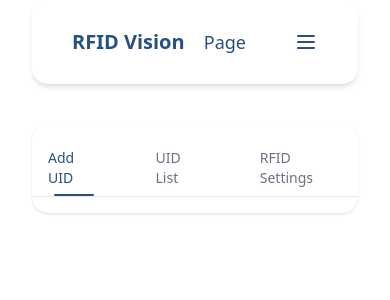
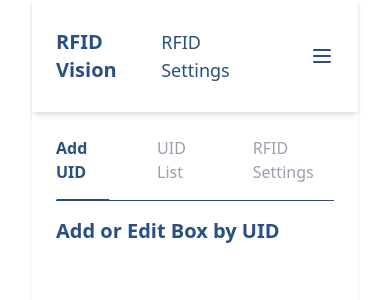
Before and after one commit to M-Burenzaya/RFID-Vision-Logger, a React (Vite) app in the folder web/frontend/: page /rfid/add in a window 390 px wide. Shown: the top 300 px of the page. Built offline with nearby package versions, Linux system fonts and the light colour scheme.

Commit message:
vision subpages

```diff
--- a/web/frontend/src/App.jsx
+++ b/web/frontend/src/App.jsx
@@ -11,22 +11,23 @@ import Help from './pages/Help.jsx';
 
 function App() {
   return (
-    <div className="max-w-7xl mx-auto px-8 flex flex-col gap-10">
+    <div className="max-w-8xl mx-auto px-8 flex flex-col h-screen">
       <BrowserRouter>
+        <div className="bg-white text-[#285082] shadow-sm relative h-full">
 
-        <div className="bg-white text-[#285082] py-4 shadow-md rounded-2xl relative">
+          <div className="bg-white text-[#285082] py-4 shadow-md relative z-10">
             <Navbar />
           </div>
 
-        <div className="bg-white text-[#285082] py-4 shadow-sm rounded-2xl relative">
+          <div className="">
             <Routes>
                 <Route path="/" element={<Home />} />
                 <Route path="/rfid/*" element={<RFID />} />
-              <Route path="/vision" element={<Vision />} />
+                <Route path="/vision/*" element={<Vision />} />
                 <Route path="/user-log" element={<UserLog />} />
                 <Route path="/help" element={<Help />} />
             </Routes>
-
+          </div>
 
         </div>
       </BrowserRouter>
--- a/web/frontend/src/components/Navbar.jsx
+++ b/web/frontend/src/components/Navbar.jsx
@@ -32,7 +32,9 @@ const Navbar = () => {
     '/help': 'Help'
   };
 
-  const currentPage = pageNameMap[location.pathname] || 'Page';
+  const pathSegments = location.pathname.split('/');
+  const firstSegment = pathSegments[1] ? '/' + pathSegments[1] : '/';
+  const currentPage = pageNameMap[firstSegment] || 'Page';
 
   const linkClass = ({ isActive }) =>
     `px-4 py-2 text-sm md:text-base rounded transition ${
@@ -41,7 +43,7 @@ const Navbar = () => {
 
   return (
     <nav>
-      <div className="mx-auto flex items-center justify-between px-10">
+      <div className="mx-auto flex items-center justify-between px-6 sm:px-6 md:px-12 lg:px-18 xl:px-24">
 
         {/* Logo */}
         <a className="text-xl py-3 font-bold hover:text-[#678cdf]"
@@ -54,7 +56,9 @@ const Navbar = () => {
 
         {/* Mobile: Current Page + Hamburger */}
         <div className="md:hidden flex items-center gap-12 ">
+
           <span className="text-lg font-medium">{currentPage}</span>
+
           <button onClick={() => setMenuOpen(!menuOpen)}>
             <Menu className="w-6 h-6" />
           </button>
--- /dev/null
+++ b/web/frontend/src/components/TabLink.jsx
@@ -0,0 +1,18 @@
+import { NavLink } from 'react-router-dom';
+
+const TabLink = ({ to, children }) => (
+  <NavLink
+    to={to}
+    className={({ isActive }) =>
+      `relative pb-2 transition-all duration-300 ${
+        isActive
+          ? 'text-[#285082] font-semibold after:content-[""] after:absolute after:-bottom-2 after:left-1/2 after:-translate-x-1/2 after:w-full after:h-0.25 after:bg-[#285082] after:rounded-full'
+          : 'text-gray-400 hover:text-[#285082]'
+      }`
+    }
+  >
+    {children}
+  </NavLink>
+);
+
+export default TabLink;
--- a/web/frontend/src/pages/RFID.jsx
+++ b/web/frontend/src/pages/RFID.jsx
@@ -1,20 +1,30 @@
-import { NavLink } from 'react-router-dom';
+// src/pages/RFID.jsx
+import { Routes, Route, Navigate } from 'react-router-dom';
+import RFIDAdd from './subpages/RFIDAdd.jsx';
+import RFIDList from './subpages/RFIDList.jsx';
+import RFIDSettings from './subpages/RFIDSettings';
+import TabLink from '../components/TabLink.jsx';
 
-const TabNav = () => {
-  const tabClass = ({ isActive }) =>
-    `relative px-4 py-2 text-sm font-medium transition-all duration-500 ease-in-out ${
-      isActive
-        ? 'text-[#285082]  after:content-[""] after:absolute after:-bottom-0 after:left-1/2 after:-translate-x-1/2 after:w-10 after:h-0.5 after:bg-[#285082] after:rounded-full'
-        : 'text-gray-500  hover:text-[#285082]'
-    }`;
+const RFID = () => {
+  return (
+    <div className="px-6 sm:px-6 md:px-12 lg:px-18 xl:px-24 py-6">
 
-  return (
-    <nav className="flex items-center gap-6 border-b border-gray-200">
-      <NavLink to="add" className={tabClass}>Add UID</NavLink>
-      <NavLink to="list" className={tabClass}>UID List</NavLink>
-      <NavLink to="settings" className={tabClass}>RFID Settings</NavLink>
-    </nav>
+      {/* Sub-navigation */}
+      <div className="flex justify-center gap-12 sm:gap-12 md:gap-16 lg:gap-20 xl:gap-24 border-b pb-2 mb-4">
+        <TabLink to="add">Add UID</TabLink>
+        <TabLink to="list">UID List</TabLink>
+        <TabLink to="settings">RFID Settings</TabLink>
+      </div>
+
+      {/* Nested sub-routes */}
+      <Routes>
+        <Route index element={<Navigate to="add" replace />} />
+        <Route path="add" element={<RFIDAdd />} />
+        <Route path="list" element={<RFIDList />} />
+        <Route path="settings" element={<RFIDSettings />} />
+      </Routes>
+    </div>
   );
 };
 
-export default TabNav;
+export default RFID;
--- a/web/frontend/src/pages/Vision.jsx
+++ b/web/frontend/src/pages/Vision.jsx
@@ -1,4 +1,30 @@
+// src/pages/Vision.jsx
+import { Routes, Route, Navigate } from 'react-router-dom';
+import VisionAdd from './subpages/VisionAdd.jsx';
+import VisionList from './subpages/VisionList.jsx';
+import VisionSettings from './subpages/VisionSettings.jsx';
+import TabLink from '../components/TabLink.jsx';
+
 const Vision = () => {
-    return <h1 className="text-3xl font-bold">Vision Page</h1>;
-  };
-  export default Vision;
+  return (
+    <div className="px-6 sm:px-6 md:px-12 lg:px-18 xl:px-24 py-6">
+
+      {/* Sub-navigation */}
+      <div className="flex justify-center gap-12 sm:gap-12 md:gap-16 lg:gap-20 xl:gap-24 border-b pb-2 mb-4">
+        <TabLink to="add">Add User</TabLink>
+        <TabLink to="list">User List</TabLink>
+        <TabLink to="settings">Camera Settings</TabLink>
+      </div>
+
+      {/* Nested sub-routes */}
+      <Routes>
+        <Route index element={<Navigate to="add" replace />} />
+        <Route path="add" element={<VisionAdd />} />
+        <Route path="list" element={<VisionList />} />
+        <Route path="settings" element={<VisionSettings />} />
+      </Routes>
+    </div>
+  );
+};
+
+export default Vision;
--- /dev/null
+++ b/web/frontend/src/pages/subpages/VisionAdd.jsx
@@ -0,0 +1,4 @@
+const VisionAdd = () => {
+    return <h2 className="text-xl font-semibold">RFID Debugging / Settings</h2>;
+  };
+  export default VisionAdd;
--- /dev/null
+++ b/web/frontend/src/pages/subpages/VisionList.jsx
@@ -0,0 +1,4 @@
+const VisionList = () => {
+    return <h2 className="text-xl font-semibold">RFID Debugging / Settings</h2>;
+  };
+  export default VisionList;
--- /dev/null
+++ b/web/frontend/src/pages/subpages/VisionSettings.jsx
@@ -0,0 +1,5 @@
+const VisionSettings = () => {
+    return <h2 className="text-xl font-semibold">RFID Debugging / Settings</h2>;
+  };
+  export default VisionSettings
+;
```
Also changed, not shown: web/frontend/src/pages/subpages/RFIDAdd.jsx (renamed from web/frontend/src/pages/subpages/AddUID.jsx), web/frontend/src/pages/subpages/RFIDList.jsx (renamed from web/frontend/src/pages/subpages/UIDList.jsx). Lines whose indentation alone changed are shown as unchanged.
